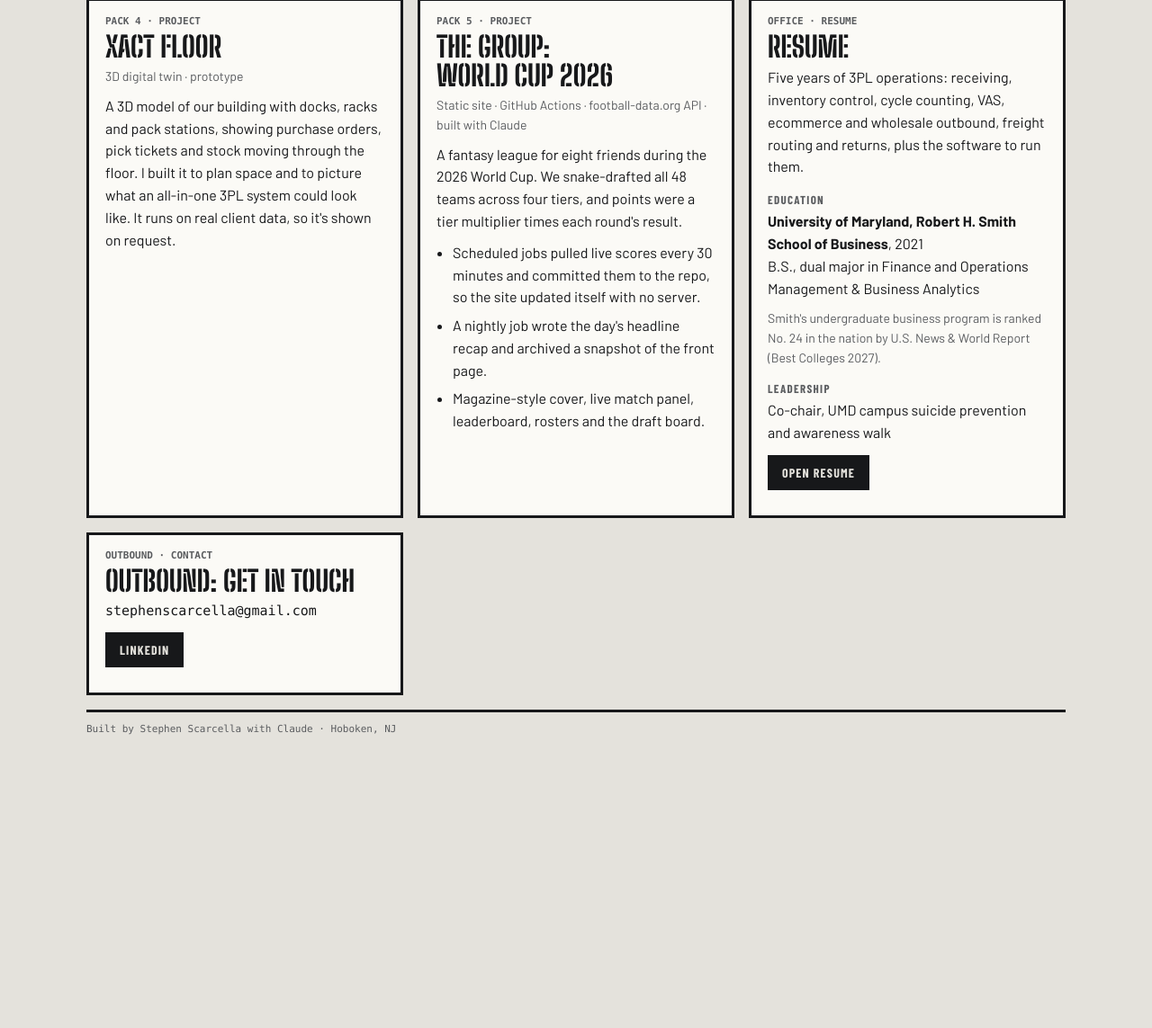
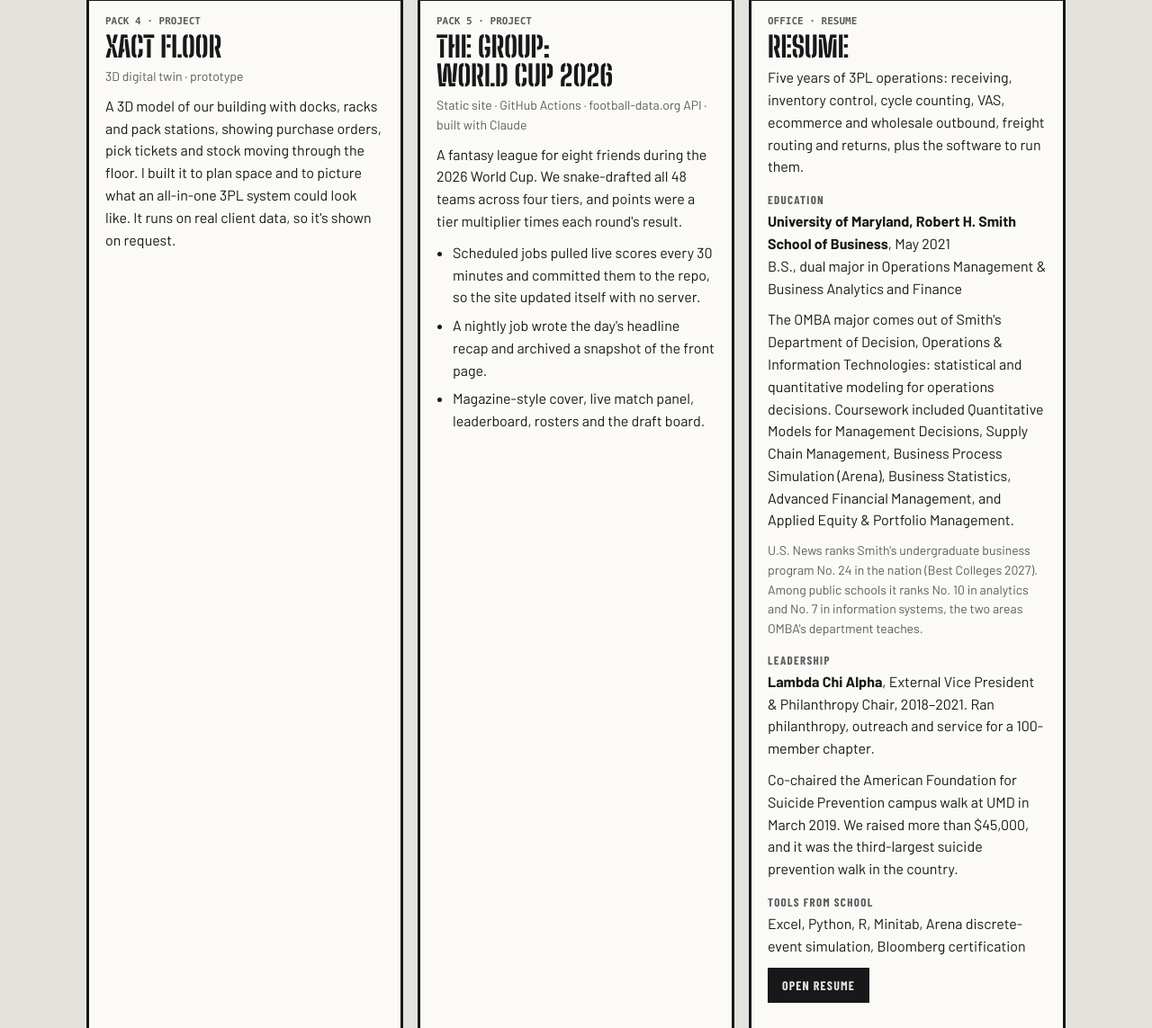
Before and after one commit to StephenScarcella/StephenScarcella.github.io, a plain HTML site: page index.html in a window 1280 px wide. Shown: the part 2545-3688 px from the top of the page at 90% size. Before the commit the page ends 3412 px from the top, so only its background shows below. Drawn offline with nearby package versions, Linux system fonts and the light colour scheme; a web font is replaced by a local one.

Commit message:
Office: OMBA program detail, coursework, Lambda Chi Alpha + AFSP walk
Co-Authored-By: Claude Opus 5.5 <noreply@anthropic.com>

```diff
--- a/index.html
+++ b/index.html
@@ -56,7 +56,7 @@
       <h2>Inbound: about me</h2>
       <p>I run warehouse operations for a luxury jewelry and handbag brand at a 3PL in Newark, New Jersey. I started on the floor in October 2021 and worked my way up to operations manager.</p>
       <p>Along the way I learned to build software. Our warehouse management system, the label printing, the cycle count tools and the billing are all things I designed and built myself with Claude, and the floor uses them every day.</p>
-      <p>I studied Finance and Operations Management &amp; Business Analytics at the University of Maryland's Robert H. Smith School of Business.</p>
+      <p>I studied Operations Management &amp; Business Analytics and Finance at the University of Maryland's Robert H. Smith School of Business.</p>
     </section>
 
     <section id="tahari" data-zone="tahari" data-loc="RACKS A–D · 2021–2025">
@@ -140,10 +140,14 @@
       <h2>Resume</h2>
       <p>Five years of 3PL operations: receiving, inventory control, cycle counting, VAS, ecommerce and wholesale outbound, freight routing and returns, plus the software to run them.</p>
       <h3 class="sub-h">Education</h3>
-      <p><b>University of Maryland, Robert H. Smith School of Business</b>, 2021<br>B.S., dual major in Finance and Operations Management &amp; Business Analytics</p>
-      <p class="meta">Smith's undergraduate business program is ranked No. 24 in the nation by U.S. News &amp; World Report (Best Colleges 2027).</p>
+      <p><b>University of Maryland, Robert H. Smith School of Business</b>, May 2021<br>B.S., dual major in Operations Management &amp; Business Analytics and Finance</p>
+      <p>The OMBA major comes out of Smith's Department of Decision, Operations &amp; Information Technologies: statistical and quantitative modeling for operations decisions. Coursework included Quantitative Models for Management Decisions, Supply Chain Management, Business Process Simulation (Arena), Business Statistics, Advanced Financial Management, and Applied Equity &amp; Portfolio Management.</p>
+      <p class="meta">U.S. News ranks Smith's undergraduate business program No. 24 in the nation (Best Colleges 2027). Among public schools it ranks No. 10 in analytics and No. 7 in information systems, the two areas OMBA's department teaches.</p>
       <h3 class="sub-h">Leadership</h3>
-      <p>Co-chair, UMD campus suicide prevention and awareness walk</p>
+      <p><b>Lambda Chi Alpha</b>, External Vice President &amp; Philanthropy Chair, 2018–2021. Ran philanthropy, outreach and service for a 100-member chapter.</p>
+      <p>Co-chaired the American Foundation for Suicide Prevention campus walk at UMD in March 2019. We raised more than $45,000, and it was the third-largest suicide prevention walk in the country.</p>
+      <h3 class="sub-h">Tools from school</h3>
+      <p>Excel, Python, R, Minitab, Arena discrete-event simulation, Bloomberg certification</p>
       <p class="links"><a class="btn" data-href="https://claude.ai/artifact/FNpSPGn4bKumBGGFWXqUgC" target="_blank" rel="noopener">Open resume</a></p>
     </section>
 
```
